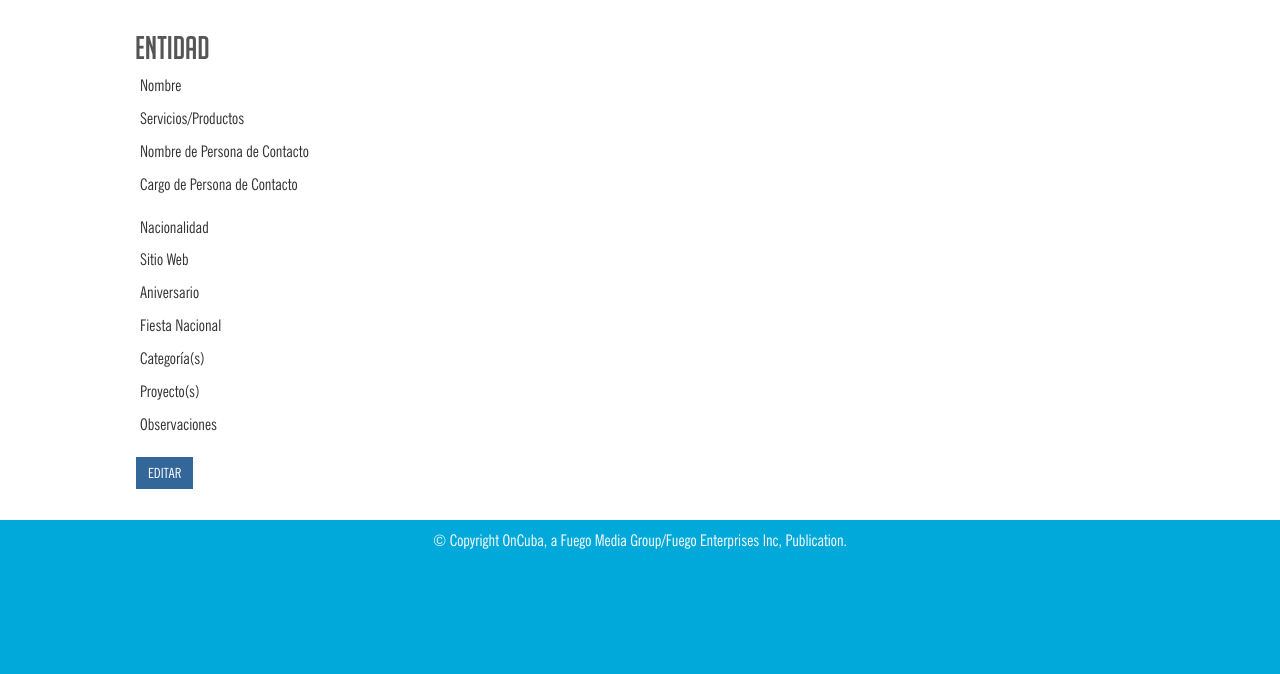
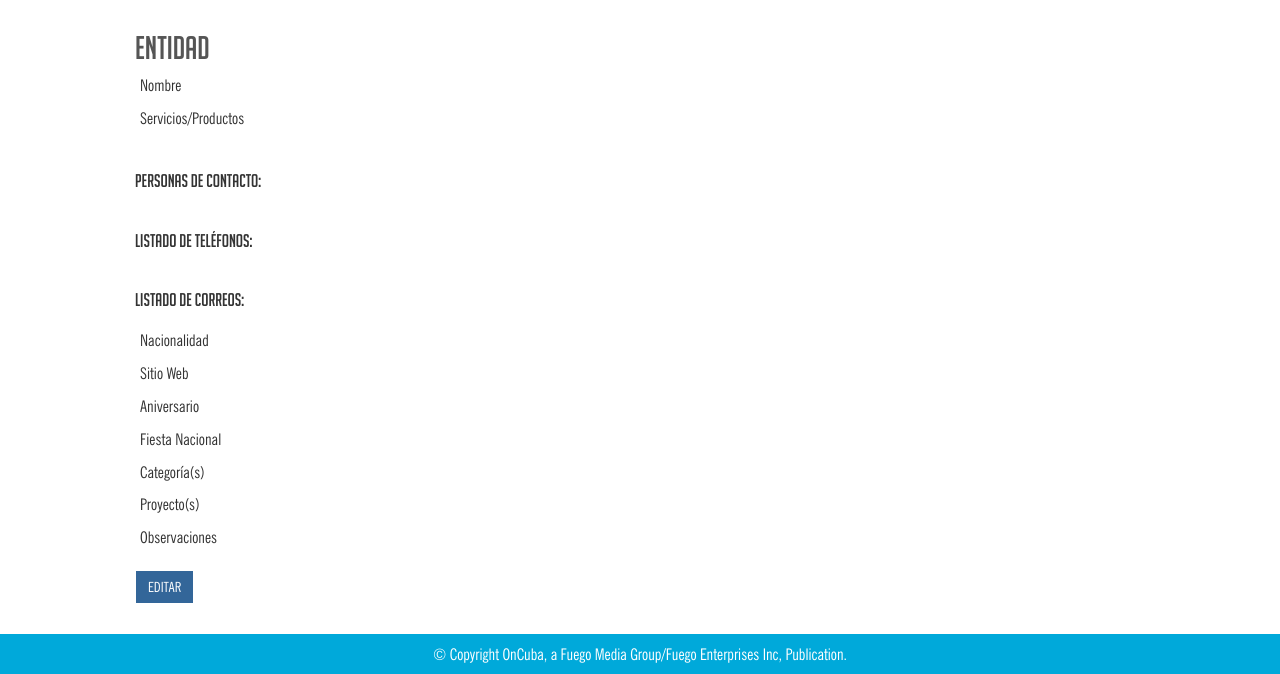
Before and after one commit to claupa/contacts, a Django app: template crmapp/templates/oncuba/entidad/view_entidad.html in a window 1280 px wide. Shown: the part 51-725 px from the top of the page. Run offline with Django 3.2, Linux system fonts and the light colour scheme; the template is opened without the code that fills it, so the values that code supplies are empty; parts of the project's set-up code (start-up, migrations or seed data) failed here and were passed over; some libraries are stand-ins or nearby versions.

Commit message:
Modified Entidad to support multiple contact person.

```diff
--- a/crmapp/marketing/views.py
+++ b/crmapp/marketing/views.py
@@ -3,7 +3,7 @@ from django.views.generic.base import TemplateView
 from crmapp.oncuba.models import Categoria, Proyecto, Persona, Entidad, Staff
 from crmapp.oncuba.utils import check_credentials
 from django.contrib.auth.decorators import login_required
-from crmapp.oncuba.forms import FilterForm
+from .forms import FilterForm
 from django.db.models import Q
 
 
@@ -18,12 +18,10 @@ def home_page(request, template='marketing/home.html'):
 
         contact_person = contact_person.filter(Q(nombre__icontains = s) | Q(lugar_de_trabajo__icontains=s)\
         | Q(ocupacion__icontains=s))
-        contact_entidad = contact_entidad.filter(Q(nombre__icontains = s) | Q(servicios__icontains=s) | Q(persona__icontains=s)\
-        | Q(cargo__icontains=s))
+        contact_entidad = contact_entidad.filter(Q(nombre__icontains = s) | Q(servicios__icontains=s) )
 
     if request.POST:
         filter_form = FilterForm(request.POST)
-        # print request.POST
         if filter_form.is_valid():
             tipos = filter_form.cleaned_data['tipos']
             categoria = filter_form.cleaned_data['categoria']
--- a/crmapp/oncuba/forms.py
+++ b/crmapp/oncuba/forms.py
@@ -9,6 +9,7 @@ from django.contrib.auth.forms import UserCreationForm
 from django.core.validators import validate_email
 from django.core import validators
 from django.core.exceptions import ValidationError
+from authtools.forms import UserCreationForm
 
 
 
@@ -107,29 +108,6 @@ class ContactPersonForm(forms.ModelForm):
 
 ContactPersonFormSet = formsets.formset_factory(ContactPersonForm, min_num =1, extra= 0)
 
-class FilterForm(forms.Form):
-    choices_tipo = ((u'T' , u'Todos'),(u'P', u'Persona'),(u'E', u'Entidad')  )
-    proyecto_choices = tuple([(proyecto.pk, proyecto.name) for proyecto in Proyecto.objects.all()])
-    categoria_choices= tuple([(categoria.pk, categoria.name) for categoria in Categoria.objects.all()])
-    proyecto = forms.MultipleChoiceField(widget=forms.SelectMultiple,
-                                         choices=proyecto_choices,
-                                         required= False)
-    categoria = forms.MultipleChoiceField(widget=forms.SelectMultiple,
-                                         choices=categoria_choices,
-                                         required=False)
-    tipos = forms.CharField(label="Tipos de Contacto",
-                                initial='T',
-                                widget=forms.Select(choices = choices_tipo)
-                                )
-    def __init__(self):
-        super(FilterForm, self).__init__()
-        self.fields['proyecto'] =  forms.MultipleChoiceField(widget=forms.SelectMultiple,
-                                         choices=tuple([(proyecto.pk, proyecto.name) for proyecto in Proyecto.objects.all()]),
-                                         required= False)
-        self.fields['categoria'] = forms.MultipleChoiceField(widget=forms.SelectMultiple,
-                                         choices=tuple([(categoria.pk, categoria.name) for categoria in Categoria.objects.all()]),
-                                         required=False)
-
 class CrearUsuario(UserCreationForm):
     first_name = forms.CharField(required=False, widget=forms.TextInput(attrs={'class':'form-control'}))
     last_name = forms.CharField(required=False, widget=forms.TextInput(attrs={'class':'form-control'}))
@@ -151,8 +129,7 @@ class OnCubaUserForm(forms.ModelForm):
         model = OnCubaUser
         fields = ('cargo',)
 
-from django import forms
-from authtools.forms import UserCreationForm
+
 
 class UserCreationForm(UserCreationForm):
     """
@@ -187,7 +164,7 @@ class InvitationForm(forms.Form):
     role = forms.ChoiceField(widget=forms.Select(),
                                          choices=role_choices,
                                          required= True)
-    def __init__(self):
+    def __init__(self, *args, **kwargs):
         super(InvitationForm, self).__init__()
         role = forms.ChoiceField(widget=forms.Select(),
                                          choices=tuple([(x.pk,x.name) for x in Role.objects.all()]),
--- a/crmapp/oncuba/models.py
+++ b/crmapp/oncuba/models.py
@@ -255,7 +255,7 @@ class ContactPerson(models.Model):
     persona = models.CharField(max_length = 200 , verbose_name = 'Persona de Contacto')
     cargo = models.CharField(max_length = 100 , verbose_name = 'Cargo')
     numbers = models.CharField(max_length=100, verbose_name= 'Número(s) de Teléfono', null=True, blank=True)
-    emails = models.CharField(max_length=100, verbose_name= 'Correo(s) Electrónico(s)', null=True, blank=True)
+    emails = models.CharField(max_length=400, verbose_name= 'Correo(s) Electrónico(s)', null=True, blank=True)
     entidad = models.ForeignKey(Entidad)
 
     class Meta:
--- a/crmapp/templates/oncuba/entidad/entidad.html
+++ b/crmapp/templates/oncuba/entidad/entidad.html
@@ -6,27 +6,45 @@
     <div class="col-lg-3">Servicios/Productos</div>
     <div class="col-lg-9">{{contact.servicios}}</div>
 </div>
+<br/>
+<h4> Personas de Contacto:</h4>
+{% for cp in contacts%}
 <div class="row create-contact-inputs">
-    <div class="col-lg-3">Nombre de Persona de Contacto</div>
-    <div class="col-lg-9">{{contact.persona}}</div>
+    <div class="col-lg-3">Persona de Contacto:</div>
+    <div class="col-lg-9">{{cp.persona}}</div>
 </div>
 <div class="row create-contact-inputs">
-    <div class="col-lg-3">Cargo de Persona de Contacto</div>
-    <div class="col-lg-9">{{contact.cargo}}</div>
+    <div class="col-lg-3">Cargo:</div>
+    <div class="col-lg-9">{{cp.cargo}}</div>
 </div>
+<div class="row create-contact-inputs">
+    <div class="col-lg-3">Número(s) de Teléfono:</div>
+    <div class="col-lg-9">{{cp.numbers}}</div>
+</div>
+<div class="row create-contact-inputs">
+    <div class="col-lg-3">Correo(s) Electrónico(s):</div>
+    <div class="col-lg-9">{{cp.emails}}</div>
+</div>
+{% endfor%}
+<br/>
+<h4> Listado de Teléfonos:</h4>
 {% for p in phone%}
 <div class="row create-contact-inputs">
     <div class="col-lg-3">Número de Teléfono</div>
     <div class="col-lg-9">{{p.number}}</div>
 </div>
-{% endfor %} {% for e in email%}
+{% endfor %}
+<br/>
+<h4> Listado de Correos:</h4>
+{% for e in email%}
 <div class="row create-contact-inputs">
     <div class="col-lg-3">Correo Electrónico</div>
     <div class="col-lg-9"><a href="mailto:{{email.email}}"> {{e.email}}</a></div>
 </div>
-{%endfor%} {% comment %}
-<h3 class="header-address">Listado de Direcciones</h3>{% endcomment %}
-
+{%endfor%}
+ {%if address%}<br/>
+<h4> Listado de Direcciones:</h4>
+{% endif %}
 <div class="table" id="direcciones-persona">
     <div id="direcciones-table">
         {% for addr in address%}
```
Also changed, not shown: crmapp/marketing/forms.py (added, +19 -0 lines), crmapp/oncuba/views.py (+37 -17 lines).
